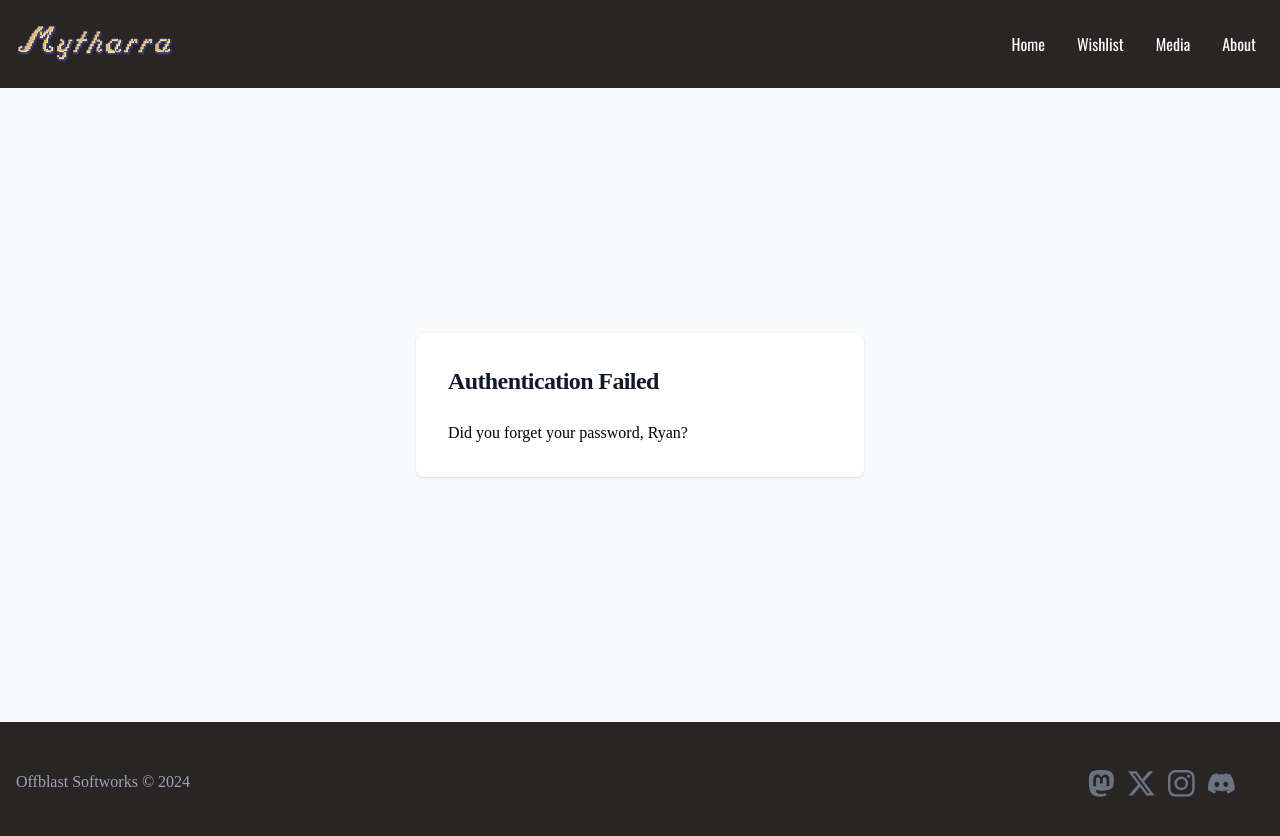
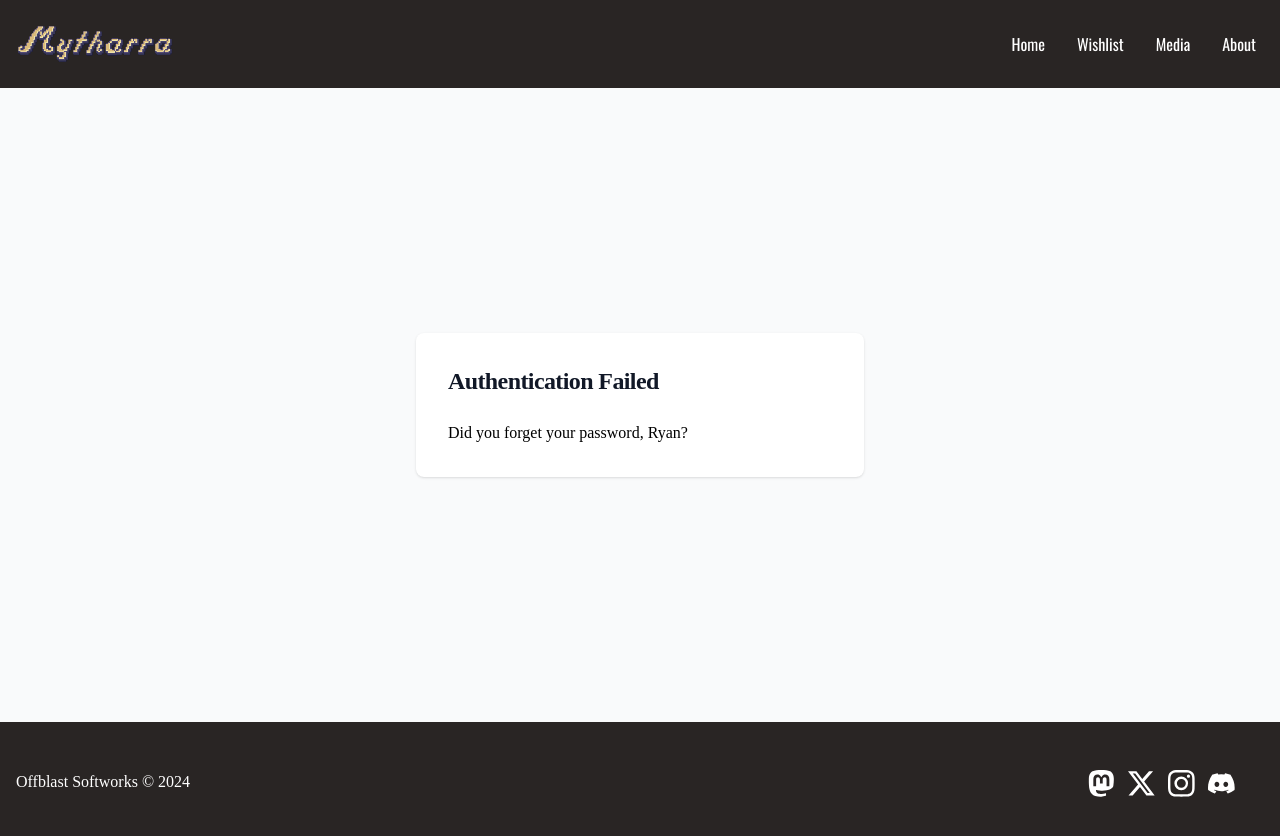
Before and after one commit to Lindsay-Renna/diaper-fortress-website, a React (Vite) app in the folder client/: page /auth-fail in a window 1280 px wide. Shown: the top 836 px of the page. Built offline with nearby package versions, Linux system fonts and the light colour scheme; no server answers; a web font is replaced by a local one.

Commit message:
updating single BlogPost page and styles

```diff
--- a/client/src/Components/BlogCard.jsx
+++ b/client/src/Components/BlogCard.jsx
@@ -23,10 +23,16 @@ function BlogCard({ imageSrcPath, title, date, description, author, id }) {
           />
         </div>
         <div className="p-4">
-          <h1 className="text-lg md:text-3xl mb-4">{title}</h1>
-          <p className="text-md md:text-xl">{truncatedDescription}</p>
+          <Link className="" to={`/post/${id}`}>
+            <h1 className="text-lg md:text-3xl mb-4 hover:underline hover:decoration-purple-500">
+              {title}
+            </h1>
+          </Link>
+          <p className="text-md md:text-xl opacity-70">
+            {truncatedDescription}
+          </p>
         </div>
-        <div className=" p-4 buttons flex gap-5 text-mytharra-purple">
+        <div className=" p-4 buttons flex gap-5 text-purple-300">
           <p className="hover:text-mytharra-purple-dark">SHARE</p>
           <Link
             className="hover:text-mytharra-purple-dark"
--- a/client/src/Components/BlogPost.jsx
+++ b/client/src/Components/BlogPost.jsx
@@ -2,8 +2,12 @@ import React from 'react';
 
 function BlogPost({ blogPost }) {
   return (
-    <div className="w-3/4">
-      <h1>{blogPost.title}</h1>
+    <div className="w-full md:w-3/4 max-w-screen-xl flex flex-col dark:text-white">
+      <div className="flex mb-4 items-end">
+        <h1 className="text-3xl lg:text-5xl flex-grow">{blogPost.title}</h1>
+        <p className="text-xs opacity-50">{blogPost.createdAt.slice(0, 10)}</p>
+      </div>
+      <img className="rounded mb-4" src={blogPost.coverURL} alt="cover Art" />
       <div>{blogPost.content}</div>
     </div>
   );
--- a/client/src/Components/Footer.jsx
+++ b/client/src/Components/Footer.jsx
@@ -1,8 +1,8 @@
-import { Link } from "react-router-dom";
+import { Link } from 'react-router-dom';
 
 function Footer() {
   return (
-		<footer className="bg-stone-800 text-gray-400 flex flex-col md:flex-row p-4 justify-between items-center">
+    <footer className="bg-stone-800 text-white flex flex-col md:flex-row p-4 justify-between items-center">
       <aside>
         <p className="text-center">Offblast Softworks © 2024</p>
       </aside>
@@ -11,7 +11,7 @@ function Footer() {
           <li>
             <Link
               to="https://mstdn.social/@offblastsoftworks"
-							className="text-gray-500 hover:text-gray-900 dark:hover:text-white dark:text-gray-400"
+              className="text-white hover:text-mytharra-purple"
             >
               <svg
                 className="w-10 mx-auto pt-4"
@@ -26,7 +26,7 @@ function Footer() {
           <li>
             <Link
               to="https://x.com/OffblastSW/?prefetchTimestamp=1722128338645"
-							className="text-gray-500 hover:text-gray-900 dark:hover:text-white dark:text-gray-400"
+              className="text-white hover:text-mytharra-purple"
             >
               <svg
                 className="w-10 pt-4"
@@ -41,7 +41,7 @@ function Footer() {
           <li>
             <Link
               to="https://www.instagram.com/offblastsoftworks/"
-							className="text-gray-500 hover:text-gray-900 dark:hover:text-white dark:text-gray-400"
+              className="text-white hover:text-mytharra-purple"
             >
               <svg
                 className="w-10 pt-4"
@@ -56,7 +56,7 @@ function Footer() {
           <li>
             <Link
               to="https://discord.gg/MtNqZ5xqfA"
-							className="text-gray-500 hover:text-gray-900 dark:hover:text-white dark:text-gray-400"
+              className="text-white hover:text-mytharra-purple"
             >
               <svg
                 className="w-10 pt-4"
--- a/client/src/Pages/BlogPostPage.jsx
+++ b/client/src/Pages/BlogPostPage.jsx
@@ -8,12 +8,10 @@ function BlogPostPage() {
   const [blogPost, setBlogPost] = useState({});
   const [isLoading, setIsLoading] = useState(true);
   const { postID } = useParams();
-  console.log('Post ID from useParams:', postID);
 
   const getSingleBlogPost = async () => {
     try {
       const res = await axios.get(`${SERVER_URL}/blog/posts/${postID}`);
-      console.log(res.data);
       setBlogPost(res.data);
       setIsLoading(false);
     } catch (error) {
@@ -30,8 +28,10 @@ function BlogPostPage() {
   if (isLoading) return <div>Loading...</div>;
 
   return (
-    <div className="flex justify-center p-4">
-      <BlogPost blogPost={blogPost} />
+    <div className="bg-zinc-50 dark:bg-zinc-900">
+      <div className="flex justify-center p-4">
+        <BlogPost blogPost={blogPost} />
+      </div>
     </div>
   );
 }
```
Lines whose indentation alone changed are shown as unchanged.
